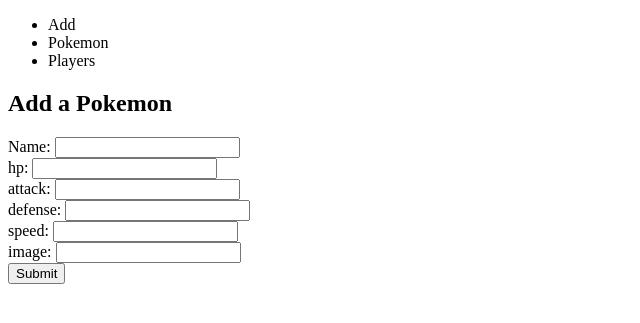
After one commit to ICT-Class/FA3-2020, a Flask app: page /add in a window 1280 px wide. The commit adds this page. Shown: the top 323 px of the page, without its empty margins (0-640 px from the left). Run offline with Flask 2, Linux system fonts and the light colour scheme.

Commit message:
add add.html page for adding pokemon

```diff
--- a/Web Server/app.py
+++ b/Web Server/app.py
@@ -11,11 +11,30 @@ def index():
     return render_template("index.html", caught=caught.json())
 
 
-@app.route('/firstpokemon')
+@app.route('/pokemon')
 def firstpokemon():
-    response = requests.get('http://127.0.0.1:5000/22')
+    response = requests.get('http://127.0.0.1:5000/pokemon')
     # print(response.json())
-    return render_template("poke_info.html", pokemon=response.json()[0])
+    return render_template("pokemon.html", pokemons=response.json())
+
+
+@app.route('/add')
+def add():
+    return render_template("add.html")
+
+
+@app.route('/add', methods=['POST'])
+def response():
+    newPoke = {
+        "name": request.form.get("name"),
+        "hp": request.form.get("hp"),
+        "attack": request.form.get("attack"),
+        "defense": request.form.get("defense"),
+        "speed": request.form.get("speed"),
+        "image": request.form.get("image"),
+    }
+    requests.post('http://127.0.0.1:5000/pokemon/add', json=newPoke)
+    return render_template("add.html", name=newPoke['name'], hp=newPoke["hp"], attack=newPoke["attack"], defense=newPoke["defense"], speed=newPoke['speed'], image=newPoke['image'])
 
 
 if __name__ == '__main__':
--- /dev/null
+++ b/Web Server/templates/add.html
@@ -0,0 +1,37 @@
+<!DOCTYPE html>
+<html lang="en">
+  <head>
+    <meta charset="UTF-8" />
+    <meta name="viewport" content="width=device-width, initial-scale=1.0" />
+    <link
+      rel="stylesheet"
+      href="{{ url_for('static', filename='style.css') }}"
+    />
+
+    <title>Add a Pokemon</title>
+  </head>
+  <body>
+    <div class="menu">
+      <ul>
+        <li>Add</li>
+        <li>Pokemon</li>
+        <li>Players</li>
+      </ul>
+    </div>
+    <div class="formwrapper">
+      <h2 class="title">Add a Pokemon</h2>
+      <form method="POST" action="/add">
+        Name: <input type="text" name="name" required /><br />
+        hp: <input type="text" name="hp" /><br />
+        attack: <input type="text" name="attack" /><br />
+        defense: <input type="text" name="defense" /><br />
+        speed: <input type="text" name="speed" /><br />
+        image: <input type="text" name="image" /><br />
+        <input type="submit" value="Submit" />
+      </form>
+      {% if name %}
+      <h2>Added {{name}}</h2>
+      {% endif %}
+    </div>
+  </body>
+</html>
--- a/Web Server/templates/pokemon.html
+++ b/Web Server/templates/pokemon.html
@@ -13,7 +13,7 @@
   <body>
     <div>
       <table>
-        {% for pokemon in results %}
+        {% for pokemon in pokemons %}
         <tr>
           <td>
             Name: {{pokemon.name}}
@@ -22,7 +22,7 @@
             HP: {{pokemon.hp}}
           </td>
           <td>
-            SPeed: {{pokemon.speed}}
+            Speed: {{pokemon.speed}}
           </td>
           <td>
             Height: {{pokemon.height_m}}
```
Also changed, not shown: Web Server/templates/index.html (+7 -0 lines), Web Server/static/style.css (added).
